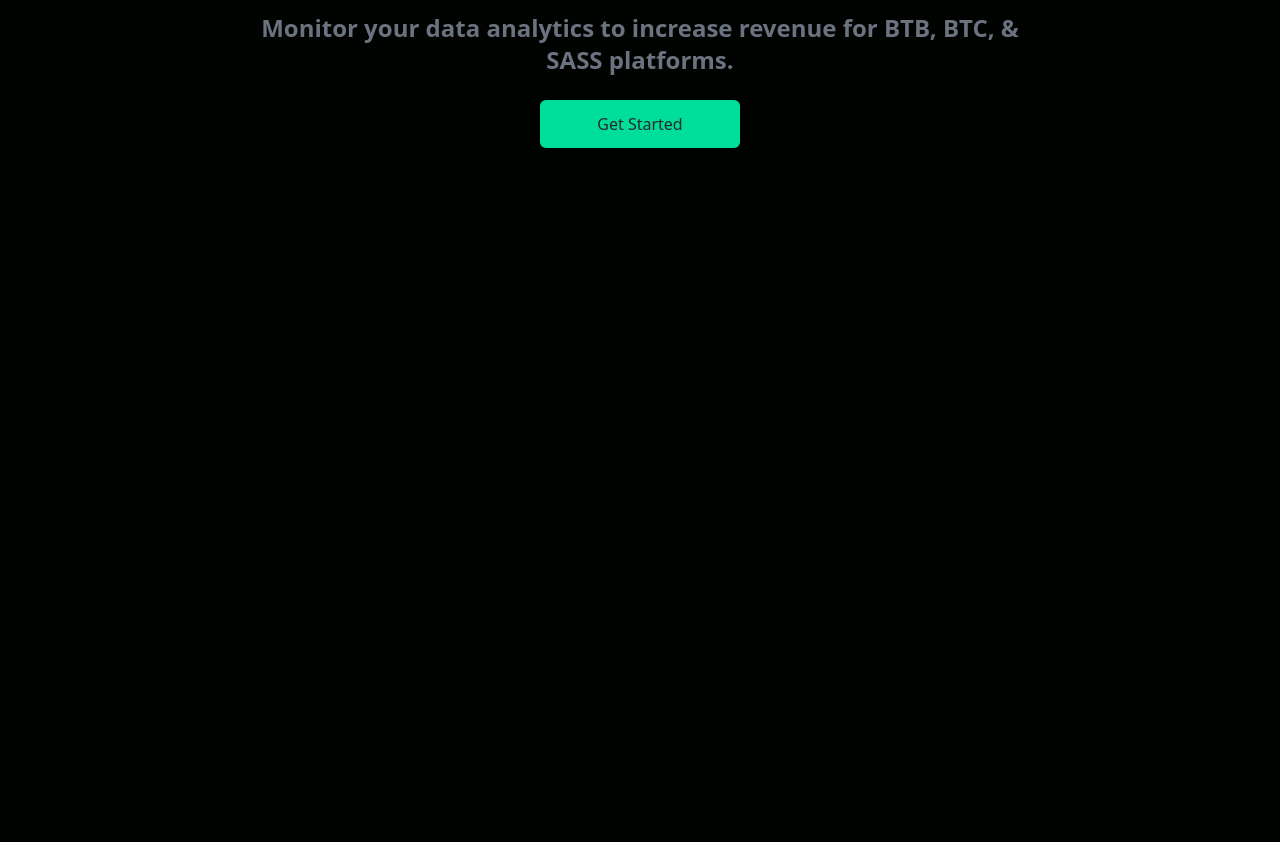
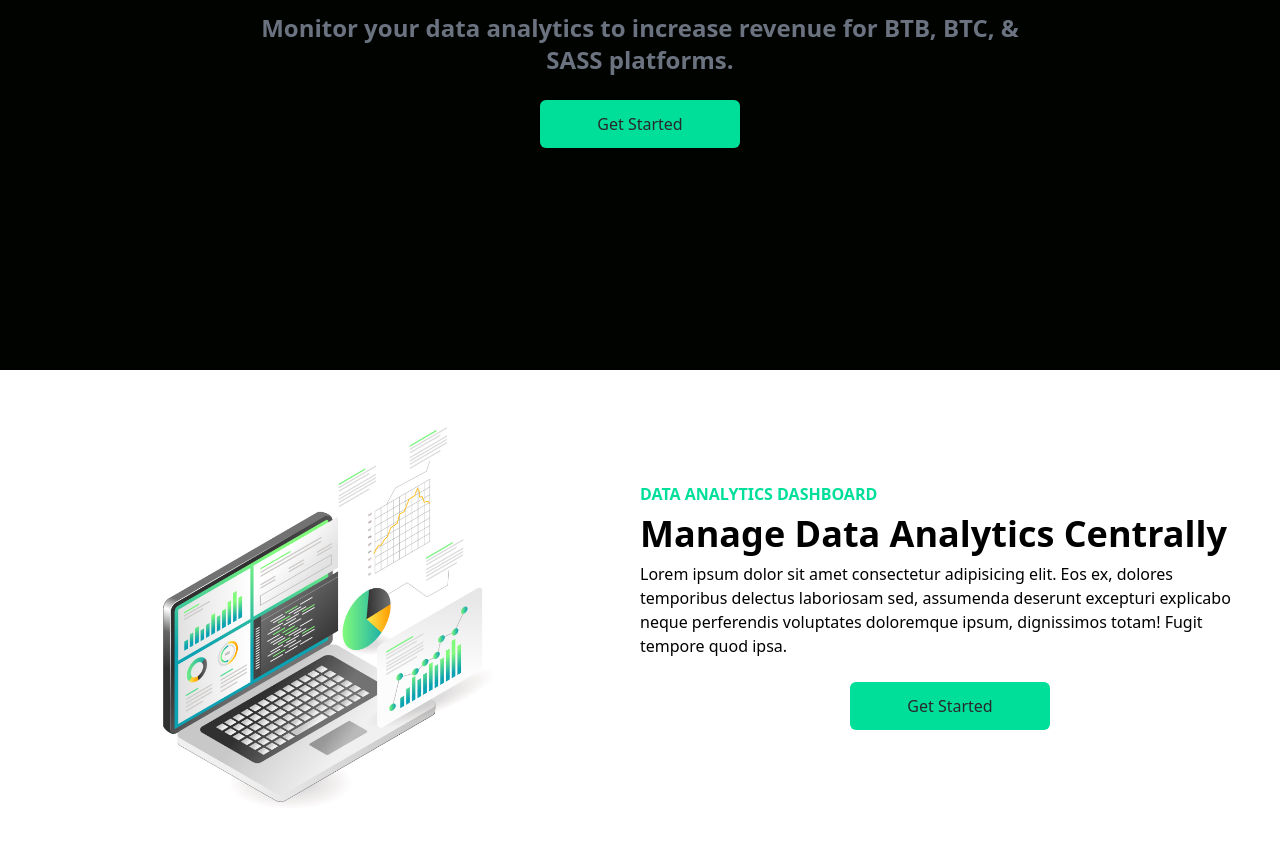
Before and after one commit to Hossein-Haghshenas/Data-Finance-ReactJs, a React (Create React App) app: page / in a window 1280 px wide. Shown: the part 462-1304 px from the top of the page. Before the commit the page ends 832 px from the top, so only its background shows below. Built offline with nearby package versions, Linux system fonts and the light colour scheme.

Commit message:
Create Analytics component

```diff
--- a/src/App.js
+++ b/src/App.js
@@ -1,11 +1,13 @@
 import Navbar from "./components/Navbar";
 import Hero from "./components/Hero";
+import Analytics from "./components/Analytics";
 
 const App = () => {
   return (
     <div>
       <Navbar />
       <Hero />
+      <Analytics />
     </div>
   );
 };
--- /dev/null
+++ b/src/components/Analytics.jsx
@@ -0,0 +1,28 @@
+import React from "react";
+import Laptop from "../assets/image/laptop.jpg";
+import GetStartBtn from "./GetStartBtn";
+
+const Analytics = () => {
+  return (
+    <section className="w-full bg-white py-6 px-4 ">
+      <section className="max-w-[1240px] mx-auto grid md:grid-cols-2 ">
+        <img className="w-[500px] mx-auto my-4 " src={Laptop} alt="/" />
+        <section className="flex flex-col justify-center ">
+          <p className="text-[#00df9a] font-bold ">DATA ANALYTICS DASHBOARD</p>
+          <h1 className="md:text-4xl sm:text-3xl text-2xl font-bold py-2">
+            Manage Data Analytics Centrally
+          </h1>
+          <p className="">
+            Lorem ipsum dolor sit amet consectetur adipisicing elit. Eos ex,
+            dolores temporibus delectus laboriosam sed, assumenda deserunt
+            excepturi explicabo neque perferendis voluptates doloremque ipsum,
+            dignissimos totam! Fugit tempore quod ipsa.
+          </p>
+          <GetStartBtn />
+        </section>
+      </section>
+    </section>
+  );
+};
+
+export default Analytics;
```
